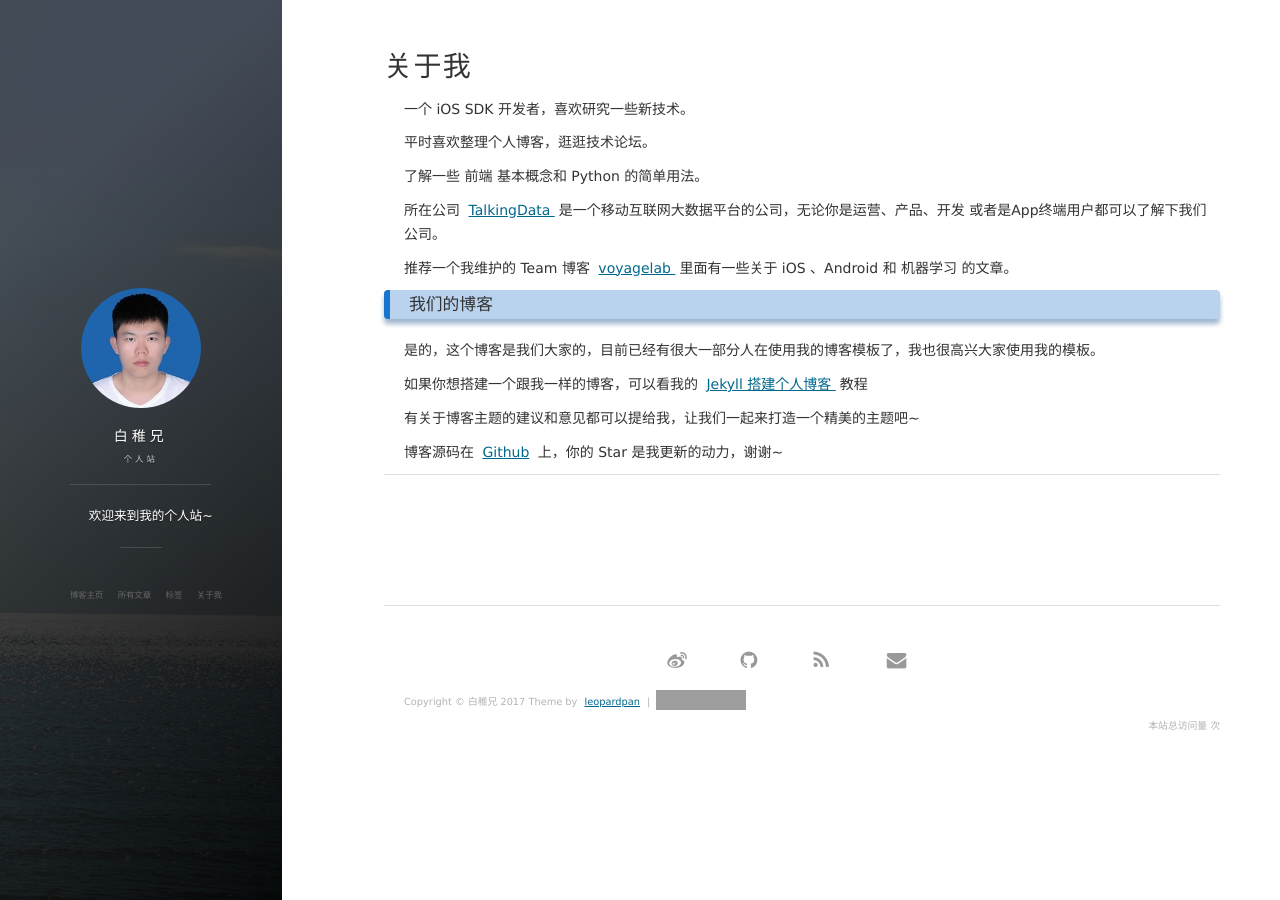
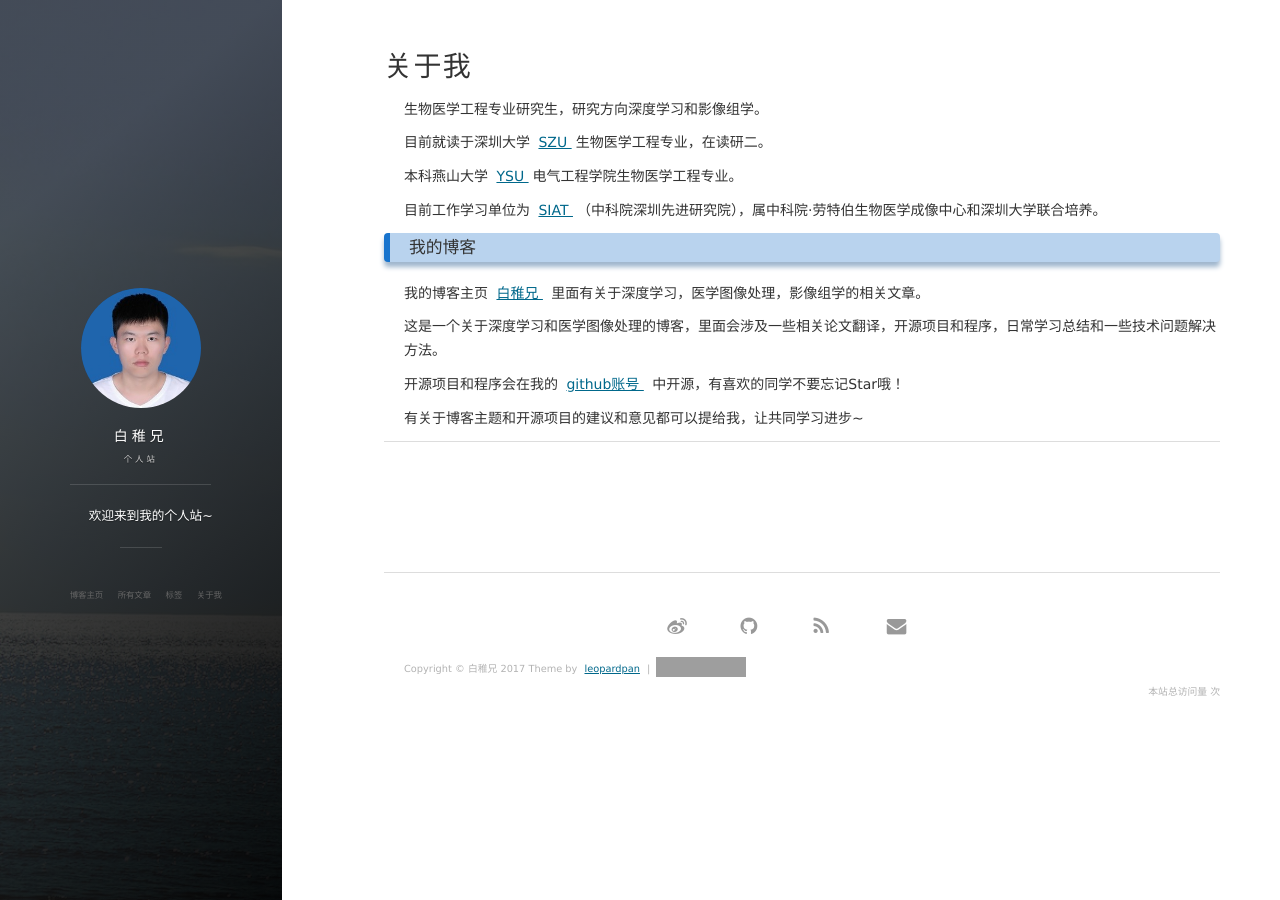
Before and after one commit to xujingxu/xujingxu.github.io, a Jekyll site: the page built from about.md, in a window 1280 px wide. Built offline with Jekyll 4.4.1, drawn with Linux system fonts in a browser that asks for light colours; nearby versions of some CDN libraries; comment, search, counter and statistics services are not loaded; grey boxes are pictures that could not be loaded.

Commit message:
Update about.md

```diff
--- a/about.md
+++ b/about.md
@@ -3,44 +3,43 @@ layout: page
 title: 关于我
 ---
 
-一个 iOS SDK 开发者，喜欢研究一些新技术。
+生物医学工程专业研究生，研究方向深度学习和影像组学。
 <p>
-平时喜欢整理个人博客，逛逛技术论坛。
+目前就读于深圳大学
+<a target="_blank" href="http://www.szu.edu.cn/"> SZU </a>
+生物医学工程专业，在读研二。
 <p>
-了解一些 前端 基本概念和 Python 的简单用法。
+本科燕山大学
+<a target="_blank" href="http://www.ysu.edu.cn/"> YSU </a>
+电气工程学院生物医学工程专业。
+<p>
+目前工作学习单位为
+<a target="_blank" href="http://www.siat.ac.cn/"> SIAT </a>
+（中科院深圳先进研究院），属中科院·劳特伯生物医学成像中心和深圳大学联合培养。
+<p>
+
+
+<h3> 我的博客 </h3>
+<p>
+我的博客主页
+<a target="_blank" href="http://xujingxu.cn/"> 白稚兄 </a>
+里面有关于深度学习，医学图像处理，影像组学的相关文章。
 
 <p>
 
-所在公司
-<a target="_blank" href="https://www.talkingdata.com/"> TalkingData </a>
-是一个移动互联网大数据平台的公司，无论你是运营、产品、开发 或者是App终端用户都可以了解下我们公司。
+这是一个关于深度学习和医学图像处理的博客，里面会涉及一些相关论文翻译，开源项目和程序，日常学习总结和一些技术问题解决方法。
+
 <p>
-
-推荐一个我维护的 Team 博客
-<a target="_blank" href="http://talkingdata.me/"> voyagelab </a>
-里面有一些关于 iOS 、Android 和 机器学习 的文章。
+开源项目和程序会在我的
+<a target="_blank" href="http://xujingxu.cn/"> github账号 </a>
+中开源，有喜欢的同学不要忘记Star哦！
 
 <p>
 
-<h3> 我们的博客 </h3>
+有关于博客主题和开源项目的建议和意见都可以提给我，让共同学习进步~
 
 <p>
 
-是的，这个博客是我们大家的，目前已经有很大一部分人在使用我的博客模板了，我也很高兴大家使用我的模板。
-
-<p>
-
-如果你想搭建一个跟我一样的博客，可以看我的
-<a href="/2016/10/jekyll_tutorials1/"> Jekyll 搭建个人博客 </a>
-教程
-
-<p>
-
-有关于博客主题的建议和意见都可以提给我，让我们一起来打造一个精美的主题吧~
-
-<p>
-
-博客源码在 <a target="_blank" href='https://github.com/leopardpan/leopardpan.github.io/'>Github</a> 上，你的 Star 是我更新的动力，谢谢~
 
 <p>
 
```
